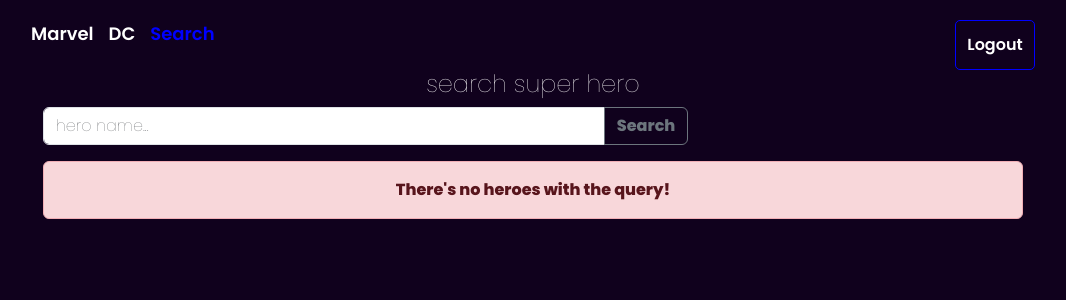
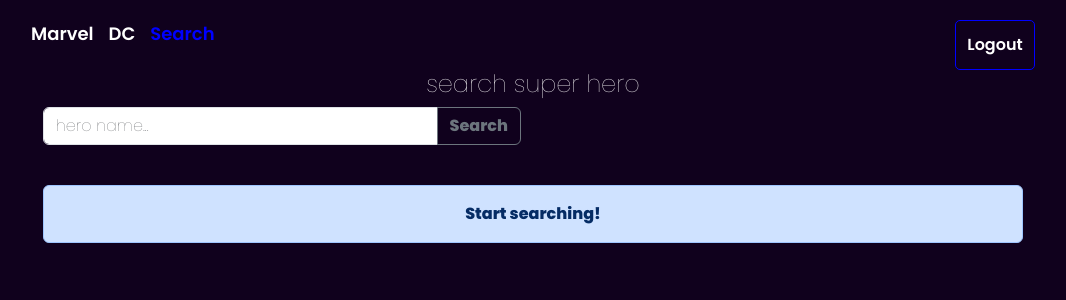
Before and after one commit to PacoNavarrete/Marvel-and-DC-Heroes, a React (Vite) app: page /search in a window 1280 px wide. Shown: the top 300 px of the page, without its empty margins (107-1173 px from the left). Built offline with nearby package versions, Linux system fonts and the light colour scheme.

Commit message:
All pages finished, (login auth pending)

```diff
--- a/src/heroes/pages/HeroePage.jsx
+++ b/src/heroes/pages/HeroePage.jsx
@@ -19,7 +19,11 @@
     <div className="card mb-5 mt-5 bg-dark animate__animated animate__fadeInDown">
       <div className="row g-0">
         <div className="col-md-4">
-          <img src={heroe.url} className="img-fluid rounded-start" alt={heroe.id} />
+          <img
+            src={heroe.url}
+            className="img-fluid rounded-start"
+            alt={heroe.id}
+          />
         </div>
         <div className="col-md-8">
           <div className="card-body">
--- a/src/heroes/pages/SearchPage.jsx
+++ b/src/heroes/pages/SearchPage.jsx
@@ -7,14 +7,18 @@
 import { HeroeCard } from '../components/HeroeCard';
 
 export const SearchPage = () => {
-  const { searchText, onInputChange } = useForm({
-    searchText: '',
-  });
+
+  //[TODO]: Crear un custom hook para manejar la informacion del
   const navigate = useNavigate();
   const location = useLocation();
   const query = queryString.parse(location.search);
   const { q = '' } = query;
+
   const heroes = getHeroeByName(q);
+
+  const { searchText, onInputChange } = useForm({
+    searchText: q,
+  });
 
   const onFormSubmit = (event) => {
     event.preventDefault();
@@ -22,12 +26,15 @@
     navigate(`?q=${searchText}`);
   };
 
+  const showSearch = q.length === 0;
+  const showError = q.length > 0 && heroes.length === 0;
+
   return (
     <>
       <h4>search super hero</h4>
       <div className="container-fluid">
-        <div className="row">
-          <form className="col-8" onSubmit={(event) => onFormSubmit(event)}>
+        <div className="row row-cols-1 row-cols-md-2 g-4">
+          <form className="col-12" onSubmit={(event) => onFormSubmit(event)}>
             <div className="input-group mb-3">
               <input
                 type="text"
@@ -44,13 +51,23 @@
             </div>
           </form>
         </div>
-        <div className="col-12">
+        <div className="row row-cols-1 row-cols-md-3 g-4">
           {heroes.map((heroe) => (
-            <HeroeCard key={heroe.id} {...heroes} />
+            <HeroeCard key={heroe.id} {...heroe} />
           ))}
-          <div className="alert alert-danger">
-            <b>There's no heroes with the query!</b>
-          </div>
+        </div>
+        <div
+          className="alert alert-danger mt-5 animate__animated animate__fadeInDown"
+          style={{ display: showError ? '' : 'none' }}
+        >
+          <b>There's no heroes with the query: "{q}"</b>
+        </div>
+
+        <div
+          className="alert alert-primary mt-5"
+          style={{ display: showSearch ? '' : 'none' }}
+        >
+          <b>Start searching!</b>
         </div>
       </div>
     </>
```
